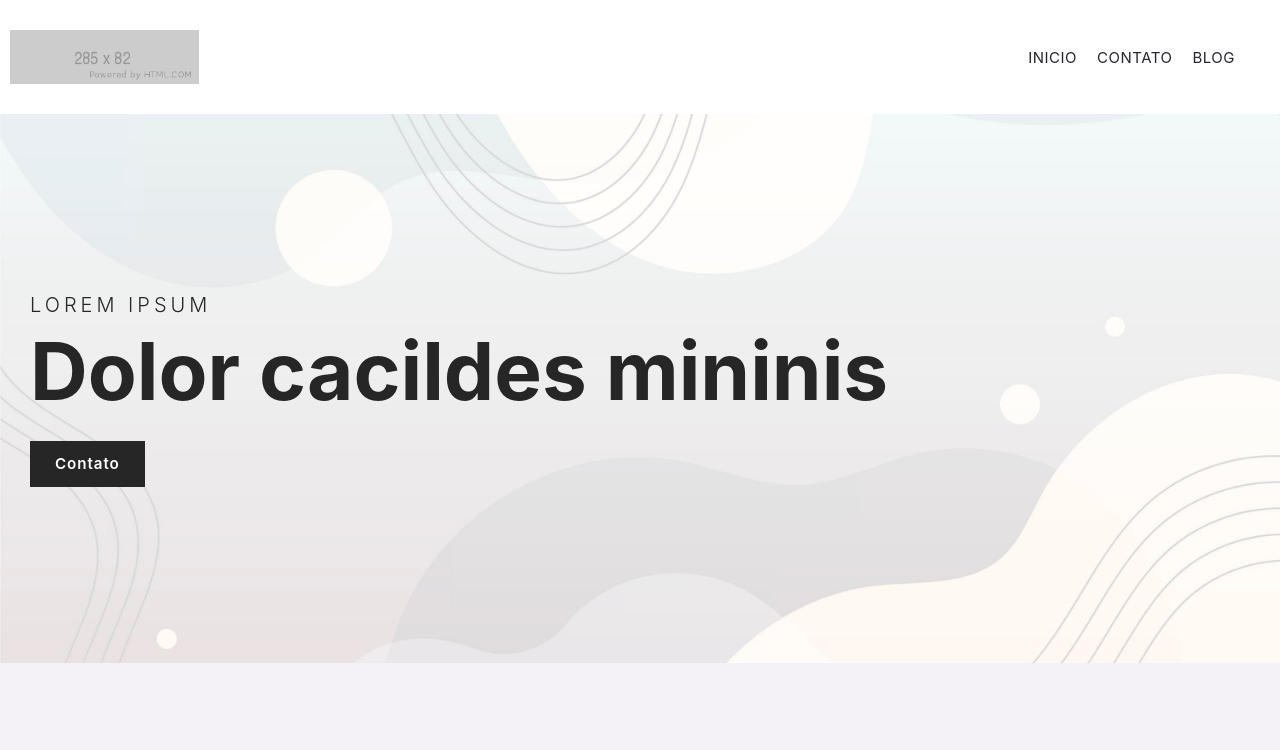
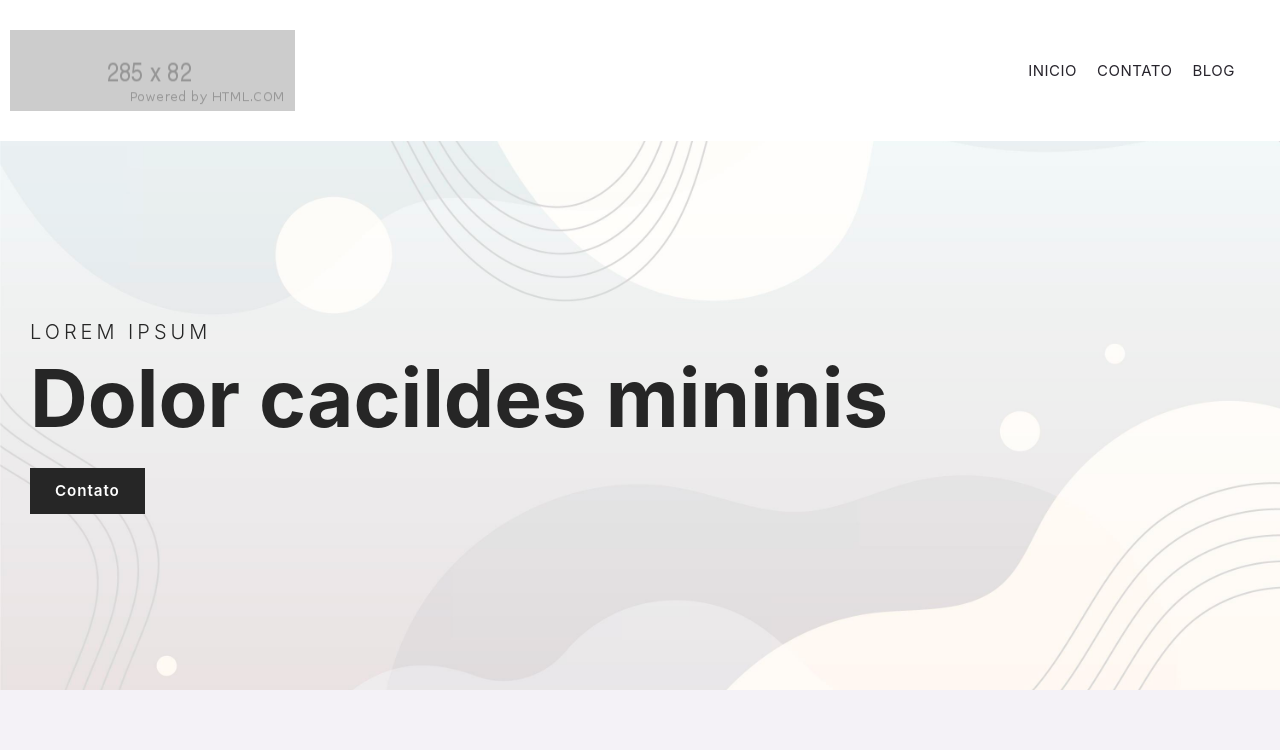
Before and after one commit to luizhenrik/nextjs-wordpress, a Next.js app: page / in a window 1280 px wide. Shown: the top 750 px of the page. Built offline with nearby package versions, Linux system fonts and the light colour scheme.

Commit message:
resize function

```diff
--- a/components/header/index.js
+++ b/components/header/index.js
@@ -8,11 +8,16 @@ export default function Header() {
   const [open, setOpen] = useState(false)
   const [logoWidth, setLogoWidth] = useState(285)
   useEffect(() => {
-    if (window.screen.width < 940) {
-      setLogoWidth(189)
-    } else {
-      setLogoWidth(285)
+    const sizeOnResize = () => {
+      if (window.innerWidth < 940) {
+        setLogoWidth(189)
+      } else {
+        setLogoWidth(285)
+      }
     }
+    sizeOnResize()
+
+    window.addEventListener('resize', sizeOnResize)
   }, [])
   const setToggleHeader = () => {
     setOpen(!open)
--- a/components/home/insta.js
+++ b/components/home/insta.js
@@ -14,7 +14,7 @@ export default function HomeInsta() {
                     {items.map((el) => {
                       return (
                           <>
-                            <a className={`${style['home-insta__item']}`}>
+                            <a className={`${style['home-insta__item']}`} data-test={el}>
                                 <img
                                 src={'/images/home-insta.png'}
                                 className={`${style['home-insta__item-image']}`}
--- a/components/home/works.js
+++ b/components/home/works.js
@@ -14,7 +14,7 @@ export default function HomeWorks() {
                     {items.map((el) => {
                       return (
                           <>
-                            <div className={`${style['home-works__item']}`}>
+                            <div className={`${style['home-works__item']}`} data-test={el}>
                                 <img
                                 src={'/images/home-works.png'}
                                 className={`${style['home-works__item-image']}`}
```
